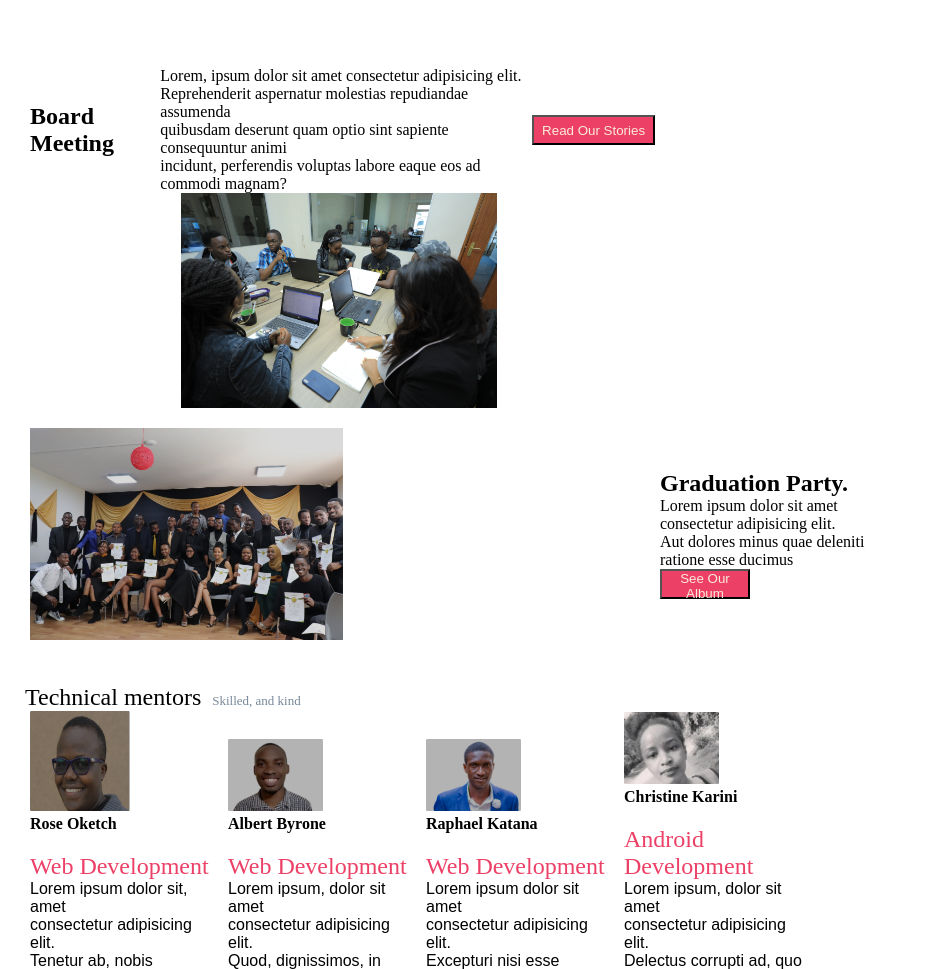
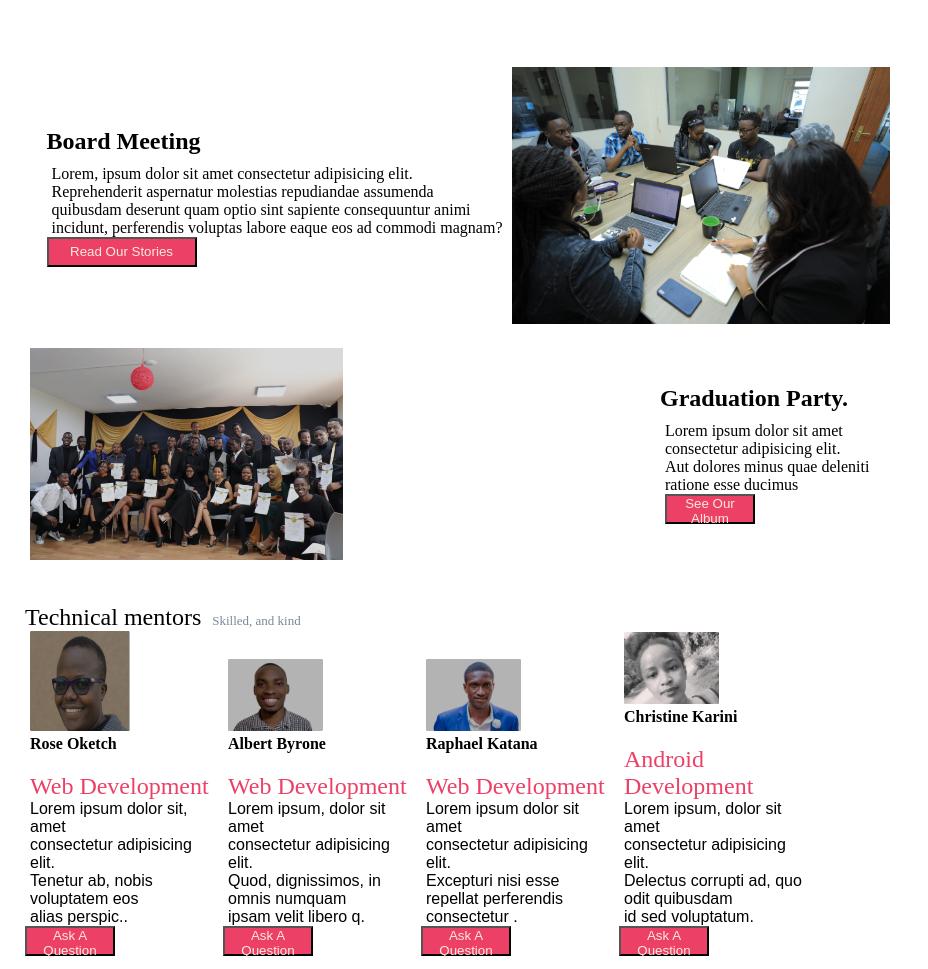
Before and after one commit to Tkamunya1/MS-Landing-Page, a plain HTML site: page index.html in a window 1280 px wide. Shown: the part 942-1911 px from the top of the page, without its empty margins (0-928 px from the left). Drawn offline with Linux system fonts and the light colour scheme.

Commit message:
this commit aligns items on index.html

```diff
--- a/Assets/index.css
+++ b/Assets/index.css
@@ -78,23 +78,23 @@ text-size-adjust: 10px;}
 height: 30px;
 width: 90px;
 }
-/*Board*/
-#boardHead{
-  margin-top: 20px;
-  margin-bottom: 20px;
+/*Board Meeting*/
+#boardHead>.Board{
+  display: inline-flex;
 }
-  #boardHead>.Board>.BDleftside, .BDrightside{
-    width: 50%;
-    display: flex;
-  }
-  #boardHead>.Board{
-  }
+#boardHead>.Board>.BDrightside{
+  height: 80%; width: 60%;
+}
+
 
 .theBoardButton{
   color: antiquewhite;
   background-color: #EC4067;
   height: 30px;
 width: 150px;
+}
+.BDp{
+  margin-top: 10px;
 }
  /*Graduation*/
  #sectGraduation{
@@ -167,13 +167,12 @@ width: 90px;
 
   /*Projects*/
   #Mprojects{
-    margin-top: 20px;
+    margin-top: 100px;
   }
 #Mprojects>.Pbody{
   margin-top: 20px;
 }
 #MProjects>.Pbody>.Pleftside, .Prightside{
-  display: flex
 
 }
 #MProjects .body{
@@ -183,8 +182,7 @@ width: 90px;
   width: 60%;
  }
 #MProjects h4 span{
-  font-size: small;
-  color:lightslategray
+
 
  }
 
--- a/index.html
+++ b/index.html
@@ -56,17 +56,17 @@
     </section>
 
 
-  <!--Board-->
+  <!--Board Meeting-->
   <section id="boardHead">
     <div class="Board">
   <div class="BDleftside">
     <h2> Board Meeting</h2>
-    <p>Lorem, ipsum dolor sit amet consectetur adipisicing elit. <br>Reprehenderit aspernatur molestias repudiandae assumenda <br>quibusdam deserunt quam optio sint sapiente consequuntur animi <br>incidunt, perferendis voluptas labore eaque eos ad commodi magnam?</p>
+    <div class="BDp">
+    <p>Lorem, ipsum dolor sit amet consectetur adipisicing elit. <br>Reprehenderit aspernatur molestias repudiandae assumenda <br>quibusdam deserunt quam optio sint sapiente consequuntur animi <br>incidunt, perferendis voluptas labore eaque eos ad commodi magnam?</p> </div>
   <button class="theBoardButton">Read Our Stories</button>
   </div>
-    </div>
   <div class="BDrightside">
-  <img src="Assets/Images/image 3.png" style="height: 25%; width: 50%;">
+  <img src="./Assets/Images/image 3.png" style="height: 80%; width: 50%;">
     </div>
   </div>
 </section>
@@ -78,8 +78,10 @@
     </div>
     <div class="GDrightside">
       <h2>Graduation Party.</h2>
+      <div class="BDp">
       <p>Lorem ipsum dolor sit amet <br>consectetur adipisicing elit. <br>Aut dolores minus quae deleniti <br>ratione esse ducimus</p>
       <button class="SeeOurAlbumBT">See Our Album</button>
+    </div>
     </div>
   </div>
 </section>
```
Also changed, not shown: 1 other file.
